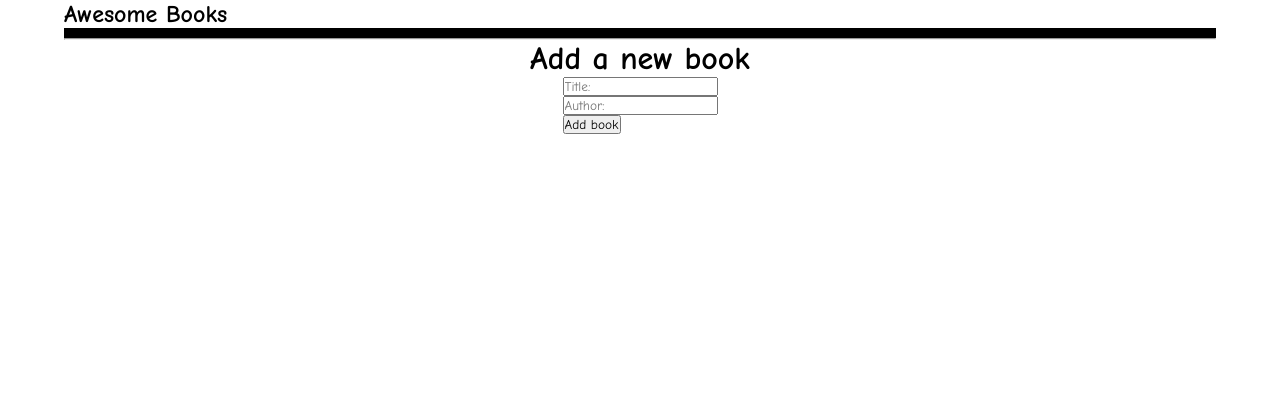
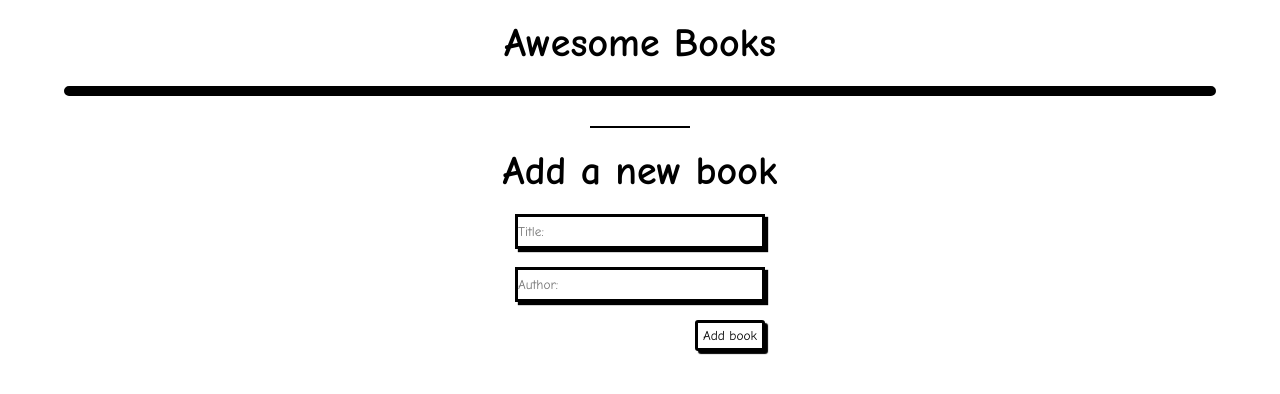
Before and after one commit to TimmyChan99/book_list, a website: page index.html in a window 1280 px wide. Drawn offline with Linux system fonts and the light colour scheme.

Commit message:
Update CSS file

```diff
--- a/index.html
+++ b/index.html
@@ -13,11 +13,13 @@
             <ul id="books-list"></ul>
             <hr>
         </section>
-        <h1>Add a new book</h1>
         <form id="books-form">
-            <input type="text" id="title" placeholder="Title:"><br>
-            <input type="text" id="author" placeholder="Author:"><br>
-            <button type="submit">Add book</button>
+            <h1>Add a new book</h1>
+        <div class="inputs">
+                <input type="text" id="title" placeholder="Title:"><br>
+                <input type="text" id="author" placeholder="Author:"><br>
+                <button type="submit">Add book</button>
+        </div>
         </form>
 
         <script src="script.js"></script>
--- a/script.js
+++ b/script.js
@@ -37,8 +37,7 @@ class Book {
     const itemsList = document.createElement('li');
 
     itemsList.innerHTML = `
-        <p>${book.title}</p>
-        <p>${book.author}</p>
+        <p>${book.title} by <span>${book.author}</span></p>
         <button id=${book.id} type="submit" class="remove">Remove</button>
         `;
 
--- a/style.css
+++ b/style.css
@@ -5,21 +5,73 @@
   font-family: 'Comic Neue', cursive;
 }
 
-body {
+section {
   display: flex;
   flex-direction: column;
   align-items: center;
 }
 
+h1 {
+  margin: 20px 0;
+  font-size: 40px;
+  font-weight: 800;
+  text-align: center;
+}
+
 ul {
   border: 5px black solid;
+  border-radius: 5px;
   width: 90vw;
+  margin-bottom: 20px;
 }
 
 li {
-    list-style: none;
+  list-style: none;
+  font-size: 20px;
+  font-weight: 800;
+  height: 40px;
+  display: flex;
+  flex-direction: row;
+  align-items: center;
+  justify-content: space-between;
+  padding: 0 20px;
+  width: 100%;
 }
 
 li:nth-child(odd) {
-    background-color: rgb(211, 210, 210);
+  background-color: rgb(211, 210, 210);
 }
+
+button {
+  padding: 5px;
+  border: 3px black solid;
+  background: white;
+  border-radius: 3px;
+  box-shadow: 3px 3px 1px black;
+  align-self: flex-end;
+}
+
+hr {
+  width: 100px;
+  margin-top: 10px;
+  border: 1px black solid;
+}
+
+#books-form {
+  display: flex;
+  flex-direction: column;
+  align-items: center;
+}
+
+.inputs {
+  display: flex;
+  flex-direction: column;
+  align-items: center;
+}
+
+input {
+  width: 250px;
+  height: 35px;
+  border: 3px black solid;
+  box-shadow: 3px 3px 1px black;
+}
```
